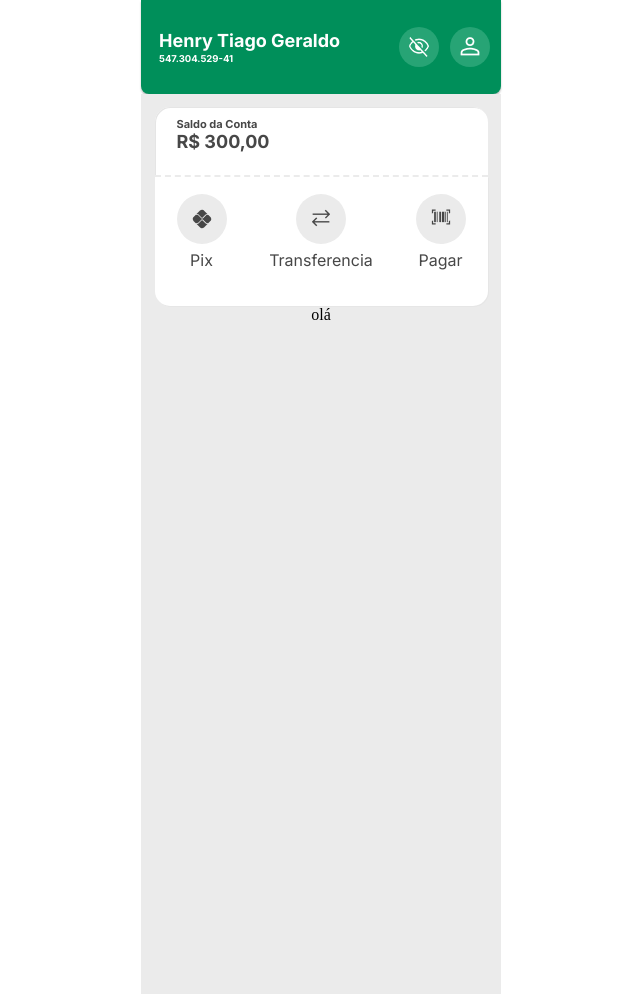
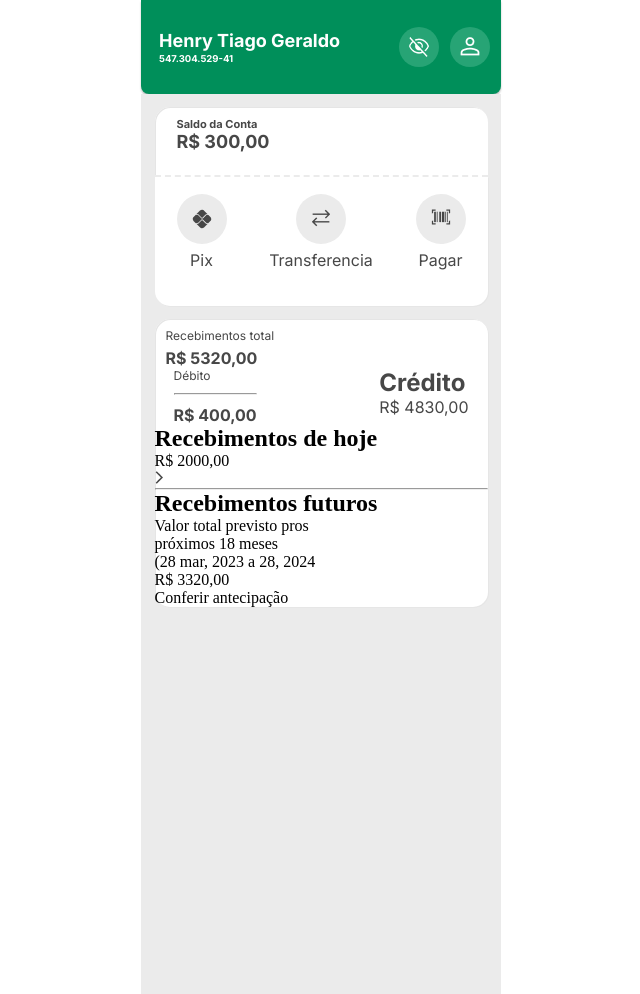
Before and after one commit to JeanHamm/App-Stone, a plain HTML site: page index.html in a window 1280 px wide. Shown: the whole page, without its empty margins (319-959 px from the left). Drawn offline with Linux system fonts and the light colour scheme.

Commit message:
Recebimentos v2

```diff
--- a/central.css
+++ b/central.css
@@ -23,7 +23,6 @@
         color: var(--cor-cabeca-dados);
         font-family: var(--font-cabeca-dados);
         padding: 0px 0px 0px 18px;
-
     }
         .cabeca__dados__nome{
             font-size: 18px;
@@ -111,7 +110,6 @@
         }
             .corpo__secessao__blocos__tranferencias__div{
                 display: flex;
-                gap: ;
                 align-items: center;
                 justify-content: space-between;
                 margin: 17.5px 22px 36px 22px;
@@ -138,4 +136,54 @@
                             margin-top: 30%
                         }
 
+
+        .corpo__secessao__blocos__recebimentos{
+            margin: 13px 0px;
+            background-color: var(--cor-corpo-secessao-blocos);
+            width: 333px;
+            border-radius: 15px;
+            display: flex;
+            flex-direction: column;
+            box-shadow: 1px 1px 0.5px #E6E6E6, inset 1px 1px 0.5px #E5E5E5;
+        }
+            .corpo__secessao__blocos__recebimentos_recebimento-total{
+                display: flex;
+                flex-direction: column;
+                color: var(--cor-corpo-titulos);
+                font-family: var(--font-cabeca-dados);
+                gap: 5px;
+                margin: 9px 0px 0px 11px;
+
+            }
+                .corpo__secessao__blocos__recebimentos_recebimento-total__titulo{
+                    font-size: 12px;
+                    font-weight: 400;
+                }
+                .corpo__secessao__blocos__recebimentos_recebimento-total__texto{
+                    font-size: 16px;
+                    font-weight: 700;
+                }
+            .corpo__secessao__blocos__recebimentos__recebimentos-forma{
+                display: flex;
+                justify-content: space-between;
+                margin: 0px 19px;
+                font-family: var(--font-cabeca-dados);
+                color: var(--cor-corpo-titulos);
+            }
+                .corpo__secessao__blocos__recebimentos__recebimentos-forma__debito{
+                    display: flex;
+                    flex-direction: column;
+                    gap: 10px;
+                }
+                    .corpo__secessao__blocos__recebimentos__recebimentos-forma__debito>h2{
+                        font-size: 12px;
+                        font-weight: 400;
+                    }
+                    .corpo__secessao__blocos__recebimentos__recebimentos-forma__debito>p{
+                        font-size: 16px;
+                        font-weight: 700;
+                    }
+
+
+
 /*    Main Fim     */
--- a/index.html
+++ b/index.html
@@ -32,15 +32,20 @@
             <!-- Botões de Pix, Tranferencia e Pagar -->
             <article class="corpo__secessao__blocos__tranferencias">
                 <div class="corpo__secessao__blocos__tranferencias__div">
+
+                        <!-- Botão de Pix -->
                         <div class="corpo__secessao__blocos__tranferencias__div__icon">
                             <div class="corpo__secessao__blocos__tranferencias__div__icon__borda" ><img class="corpo__secessao__blocos__tranferencias__div__icon__borda__imag" src="Icons/home/icone-pix 1.png" alt="Icon do Pix"></div>
                             <p class="corpo__secessao__blocos__tranferencias__div__icon__texto">Pix</p>
                         </div>
+
+                        <!-- Botão de Transferir -->
                         <div class="corpo__secessao__blocos__tranferencias__div__icon">
                             <div class="corpo__secessao__blocos__tranferencias__div__icon__borda"><img class="corpo__secessao__blocos__tranferencias__div__icon__borda__imag" src="Icons/home/transacao_icon.png" alt="Icone de transferencia"></div>
                             <p class="corpo__secessao__blocos__tranferencias__div__icon__texto">Transferencia</p>
+                        </div>
 
-                        </div>
+                        <!-- Botão de Pagar -->
                         <div class="corpo__secessao__blocos__tranferencias__div__icon">
                             <div class="corpo__secessao__blocos__tranferencias__div__icon__borda"><img class="corpo__secessao__blocos__tranferencias__div__icon__borda__imag" src="Icons/home/Pagar_boleto_icon.png" alt="Imagem de um código de barras"></div>
                             <p class="corpo__secessao__blocos__tranferencias__div__icon__texto">Pagar</p>
@@ -48,12 +53,44 @@
             </article>
 
             <!-- Recebimentos -->
-            <article class="corpo__secessao__blocos" > olá
+            <article class="corpo__secessao__blocos__recebimentos" >
 
+                <!-- Recebimentos Total -->
+                <div class="corpo__secessao__blocos__recebimentos_recebimento-total">
+                    <h2 class="corpo__secessao__blocos__recebimentos_recebimento-total__titulo">Recebimentos total</h2>
+                    <p class="corpo__secessao__blocos__recebimentos_recebimento-total__texto">R$ 5320,00</p>
+                </div>
+
+                <!-- Crédito e débito - recebimentos -->
+                <div class="corpo__secessao__blocos__recebimentos__recebimentos-forma">
+                    <div class="corpo__secessao__blocos__recebimentos__recebimentos-forma__debito">
+                        <h2>Débito</h2>
+                        <hr>
+                        <p>R$ 400,00</p>
+                    </div>
+                    <div>
+                        <h2>Crédito</h2>
+                        <p>R$ 4830,00</p>
+                    </div>
+                </div>
+                <div>
+                    <h2>Recebimentos de hoje</h2>
+                    <p>R$ 2000,00</p>
+                    <img src="Icons/home/seta.png" alt="Seta para a direita">
+                </div>
+                <hr>
+                <div>
+                    <div>
+                        <h2>Recebimentos futuros</h2>
+                        <p>Valor total previsto pros <br> próximos 18 meses <br>(28 mar, 2023 a 28, 2024</p>
+                    </div>
+                    <p>R$ 3320,00</p>
+                </div>
+                <p>Conferir antecipação</p>
             </article>
-            <article class="corpo__secessao__blocos" ></article>
-            <article class="corpo__secessao__blocos" ></article>
-            <article class="corpo__secessao__blocos" ></article>
+            <article class="corpo__secessao__blocos"></article>
+            <article class="corpo__secessao__blocos"></article>
+            <article class="corpo__secessao__blocos"></article>
         </section>
     </main>
 
```
Also changed, not shown: Icons/home/seta.png (added), margens.css (line endings or trailing spaces).
